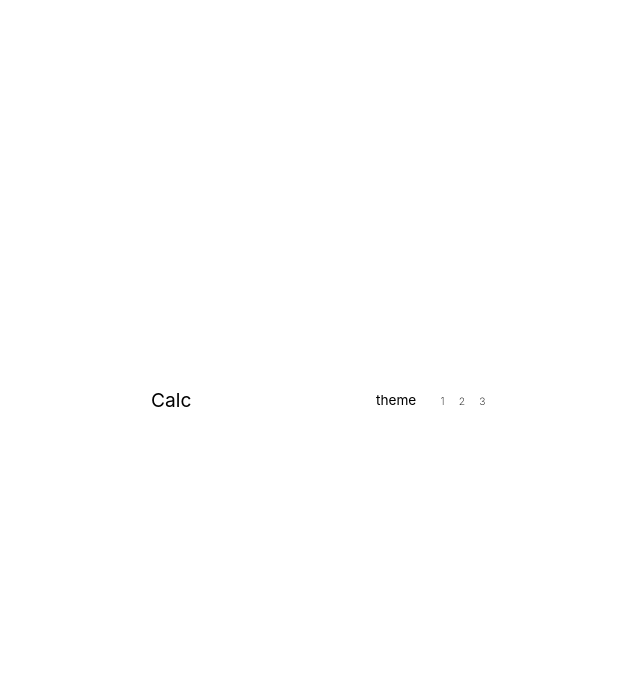
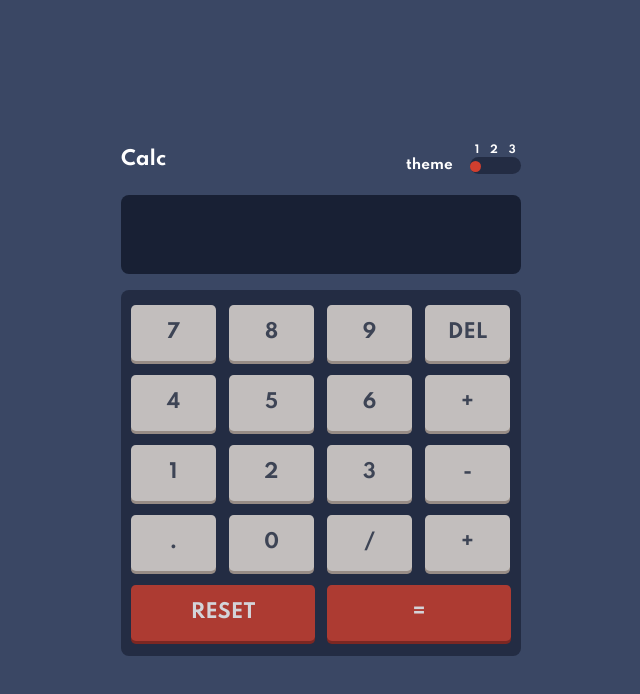
Before and after one commit to psilva999/calculator, a React (Vite) app: page / in a window 1280 px wide. Shown: the top 694 px of the page, without its empty margins (319-959 px from the left). Built offline with nearby package versions, Linux system fonts and the light colour scheme.

Commit message:
keyboard

```diff
--- a/src/App.style.ts
+++ b/src/App.style.ts
@@ -1,13 +1,24 @@
 import styled, { createGlobalStyle } from "styled-components"
 
+type Props = {
+  color?: string;
+  bg?: string;
+  bdbox?: string;
+  gc?: string;
+  ga?: string;
+}
+
+type Theme = {
+  theme: string;
+}
+
 export const Container = styled.main`
-  max-width:${500 / 16}rem;
-  min-width:${280 / 16}rem;
+  min-width:${ 400 / 16 }rem;
   margin:0 auto;
   user-select:none;
 
-  @media screen and (min-width:${450 / 16}rem) {
-    min-width:${340 / 16}rem;
+  @media screen and (max-width:${460 / 16}rem) {
+    min-width:95vw;
   }
 `
 
@@ -49,3 +60,80 @@ export const Switch = styled.nav`
     margin:0 auto;
   }
 `
+
+export const SwitcherContainer = styled.div`
+  background:var(--toggle-background);
+  width:100%;
+  min-height:${17 / 16}rem;
+  border-radius:2rem;
+  position:relative;
+  z-index:5;
+  cursor:pointer;
+`
+
+export const Switcher = styled.div<Theme>`
+  width:${11 / 16}rem;
+  height:${11 / 16}rem;
+  min-height:${11 / 16}rem;
+  background:var(--key-background-red);
+  border-radius:100%;
+  position:absolute;
+  left:${(props) => props.theme};
+  top:21%;
+  transition:all .1s linear;
+`
+
+export const Input = styled.p`
+  width:100%;
+  height:${79 / 16}rem;
+  padding:${ 21 / 16 }rem;
+  font-size:1.5rem;
+  color:var(--white-text);
+  background:var(--screen-background);
+  text-align:right;
+  margin-top:1.3rem;
+  border-radius:.5rem;
+`
+
+export const ButtonContainer = styled.section`
+  width:100%;
+  padding:15px 10px;
+  background:var(--toggle-background);
+  min-height:${330 / 16}rem;
+  border-radius:.5rem;
+  display: grid;
+  grid-template-columns:repeat(4, 1fr);
+  grid-template-rows:repeat(4, 1fr);
+  gap:14px 12px;
+  margin-top:1rem;
+`
+
+export const Button = styled(Flex)<Props>`
+  border-radius:.3rem;
+  padding:10px;
+  font-size:1.2rem;
+  opacity:.8;
+  cursor:pointer;
+  max-width:${ props => props.gc? '100%' : '85px'};
+  height:${ 56 / 16 }rem;
+  grid-column:${ props => props.gc? props.gc : 'auto' };
+  grid-area:${ props => props.gc? props.ga : 'auto' };
+
+  background:${ props =>
+    props.bg ? props.bg : 'var(--key-background-orange)' };
+
+  color:${ props =>
+    props.color ? props.color : 'var(--very-dark-grayish-blue)' };
+
+  box-shadow:0 3px 0
+    ${ props => props.bdbox ? props.bdbox : 'var(--key-shadow-orange)' };
+
+
+  &, &:hover {
+    transition:.2s;
+  }
+
+  &:hover {
+    opacity:1;
+  }
+`
--- a/src/App.tsx
+++ b/src/App.tsx
@@ -4,12 +4,25 @@ import GlobalStyleDark from './Style/darkTheme'
 import GlobalStyleWhite from './Style/whiteTheme'
 import GlobalStylePurple from './Style/purpleTheme'
 
-import { Container, Header, Switch, WrapperSwitch } from './App.style'
+import {
+  Container,
+  Header,
+  Switch,
+
+  SwitcherContainer,
+  WrapperSwitch,
+  Switcher,
+
+  Input,
+  ButtonContainer,
+  Button,
+} from './App.style'
 
 function App() {
 
   return (
     <Container>
+      { <GlobalStyleDark/> }
 
       <Header> <h1>Calc</h1>
 
@@ -22,10 +35,69 @@ function App() {
               <li>2</li>
               <li>3</li>
             </ul>
+
+            <SwitcherContainer>
+              <Switcher/>
+            </SwitcherContainer>
           </Switch>
 
         </WrapperSwitch>
       </Header>
+
+      <Input></Input>
+
+      <ButtonContainer>
+        <Button>7</Button>
+        <Button>8</Button>
+        <Button>9</Button>
+
+        <Button>
+          DEL
+        </Button>
+
+        <Button>4</Button>
+        <Button>5</Button>
+        <Button>6</Button>
+
+        <Button>
+          +
+        </Button>
+
+        <Button>1</Button>
+        <Button>2</Button>
+        <Button>3</Button>
+
+        <Button>
+          -
+        </Button>
+
+        <Button>.</Button>
+        <Button>0</Button>
+        <Button>/</Button>
+
+        <Button>
+          +
+        </Button>
+
+        <Button
+          gc='3/5'
+          ga='5 / 1 / 6 / 3'
+          color='var(--white)'
+          bg='var(--key-background-red)'
+          bdbox='var(--key-shadow-dark-red)'>
+          RESET
+        </Button>
+
+        <Button
+          gc='3/5'
+          ga='5 / 3 / 6 / 5'
+          color='var(--white)'
+          bg='var(--key-background-red)'
+          bdbox='var(--key-shadow-dark-red)'>
+          =
+        </Button>
+
+      </ButtonContainer>
     </Container>
 
   )
```
